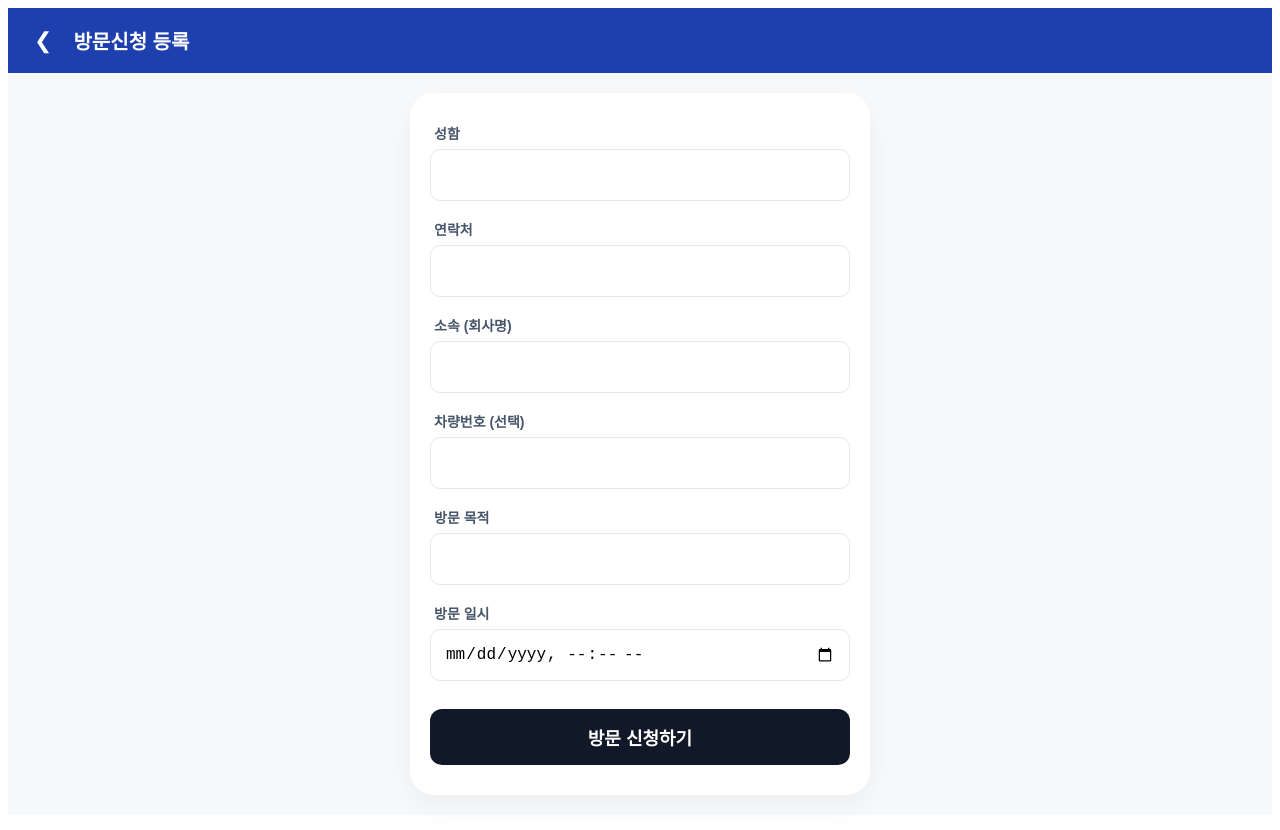
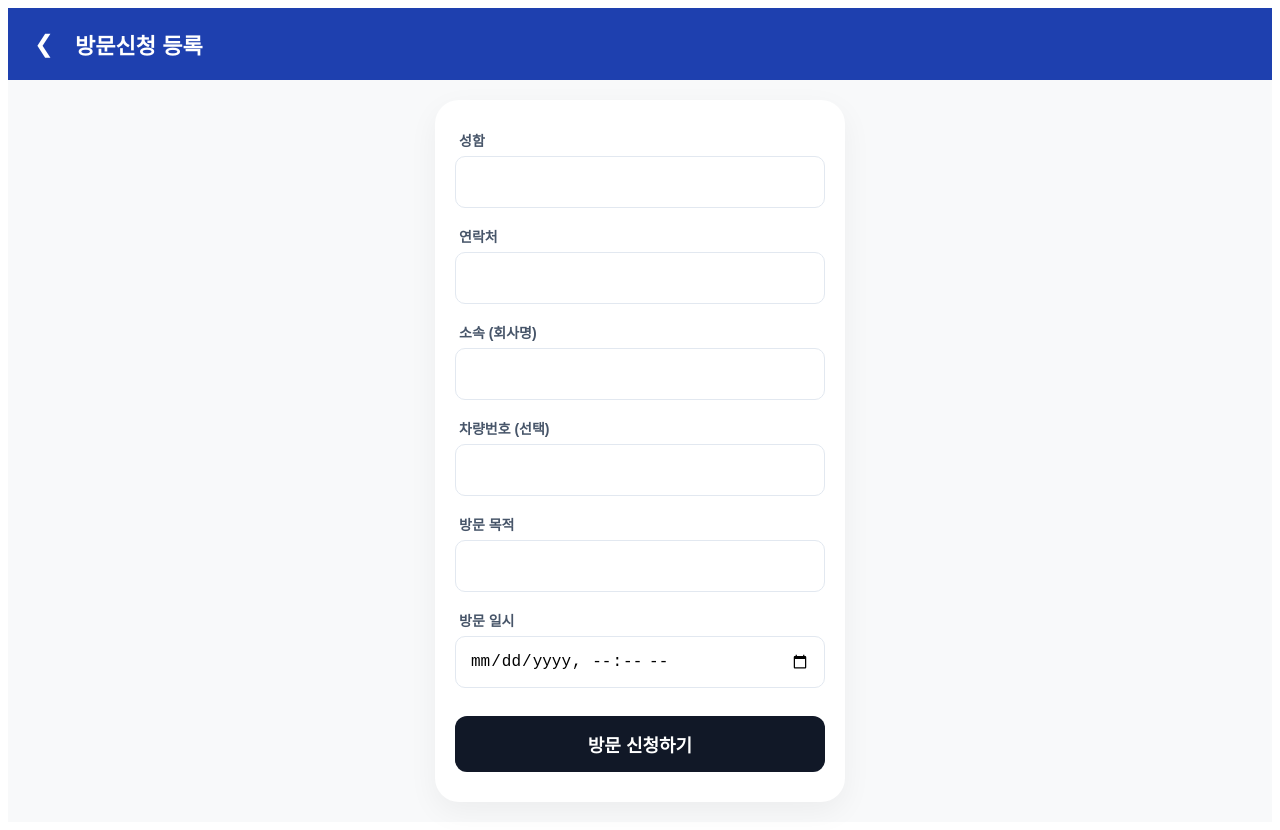
Before and after one commit to JinnyDad/visitor-system, a Next.js app: page /spowervisitor in a window 1280 px wide. Built offline with nearby package versions, Linux system fonts and the light colour scheme.

Commit message:
fix: resolve registration form overflow and enlarge header text

```diff
--- a/app/spowervisitor/page.js
+++ b/app/spowervisitor/page.js
@@ -29,18 +29,34 @@ function VisitorFormContent() {
     setLoading(false);
   }
 
-  // ⭐ 수정된 스타일: boxSizing과 width 조절로 카드 이탈 방지
-  const inputStyle = { width: "100%", height: "52px", padding: "0 14px", borderRadius: "10px", border: "1px solid #e2e8f0", marginTop: "6px", marginBottom: "18px", fontSize: "16px", boxSizing: "border-box" };
-  const labelStyle = { fontSize: "14px", fontWeight: "600", color: "#475569", marginLeft: "4px" };
+  // ⭐ 입력창 스타일: boxSizing 보강으로 이탈 방지
+  const inputStyle = {
+    width: "100%",
+    height: "52px",
+    padding: "0 14px",
+    borderRadius: "10px",
+    border: "1px solid #e2e8f0",
+    marginTop: "6px",
+    marginBottom: "18px",
+    fontSize: "16px",
+    boxSizing: "border-box", // 패딩이 너비에 포함되도록 설정
+    outline: "none",
+    display: "block"
+  };
+
+  const labelStyle = { fontSize: "14px", fontWeight: "600", color: "#475569", marginLeft: "4px", display: "block" };
 
   return (
     <div style={{ minHeight: "100vh", backgroundColor: "#f8f9fa", fontFamily: "'Pretendard', sans-serif" }}>
-      <header style={{ backgroundColor: "#1e40af", color: "white", padding: "18px 20px", display: "flex", alignItems: "center" }}>
-        <button onClick={() => router.push(`/?lang=${lang}`)} style={{ background: "none", border: "none", color: "white", fontSize: "22px", cursor: "pointer", marginRight: "15px" }}>❮</button>
-        <span style={{ fontWeight: "bold", fontSize: "20px" }}>{cur.head}</span>
+      {/* ⭐ 헤더 글씨 크기 키움 */}
+      <header style={{ backgroundColor: "#1e40af", color: "white", padding: "20px", display: "flex", alignItems: "center" }}>
+        <button onClick={() => router.push(`/?lang=${lang}`)} style={{ background: "none", border: "none", color: "white", fontSize: "24px", cursor: "pointer", marginRight: "15px", display: "flex", alignItems: "center" }}>❮</button>
+        <span style={{ fontWeight: "bold", fontSize: "22px" }}>{cur.head}</span>
       </header>
-      <main style={{ padding: "20px", maxWidth: "500px", margin: "0 auto", boxSizing: "border-box" }}>
-        <div style={{ backgroundColor: "white", borderRadius: "24px", padding: "30px 20px", boxShadow: "0 10px 30px rgba(0,0,0,0.05)", width: "100%", boxSizing: "border-box" }}>
+
+      <main style={{ padding: "20px", maxWidth: "450px", margin: "0 auto", boxSizing: "border-box" }}>
+        {/* ⭐ 카드 내부 여백과 너비 고정 */}
+        <div style={{ backgroundColor: "white", borderRadius: "24px", padding: "30px 20px", boxShadow: "0 10px 30px rgba(0,0,0,0.05)", boxSizing: "border-box", width: "100%" }}>
           <form onSubmit={handleSubmit} style={{ width: "100%" }}>
             <label style={labelStyle}>{cur.name}</label><input type="text" name="name" required style={inputStyle} />
             <label style={labelStyle}>{cur.phone}</label><input type="text" name="phone" required style={inputStyle} />
@@ -48,6 +64,7 @@ function VisitorFormContent() {
             <label style={labelStyle}>{cur.car}</label><input type="text" name="car_number" style={inputStyle} />
             <label style={labelStyle}>{cur.purpose}</label><input type="text" name="purpose" required style={inputStyle} />
             <label style={labelStyle}>{cur.time}</label><input type="datetime-local" name="visit_time" required style={inputStyle} />
+
             <button type="submit" disabled={loading} style={{ width: "100%", height: "56px", backgroundColor: "#111827", color: "white", border: "none", borderRadius: "12px", fontSize: "18px", fontWeight: "600", cursor: "pointer", marginTop: "10px" }}>
               {loading ? "..." : cur.btn}
             </button>
```
